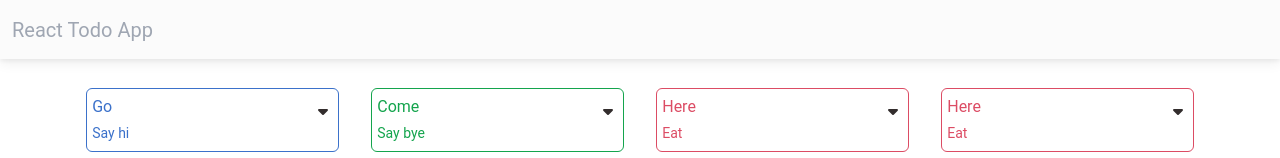
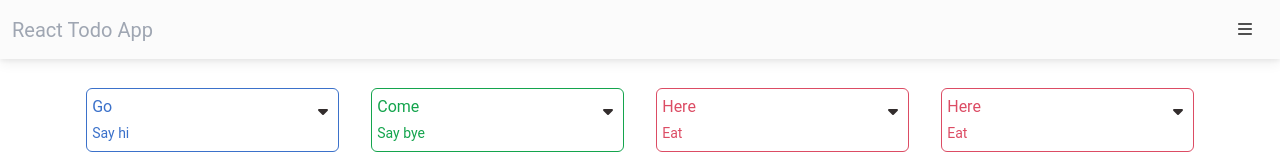
Before and after one commit to BlackIQ/React-Practical-2, a React (Create React App) app: page / in a window 1280 px wide. Shown: the top 158 px of the page. Built offline with nearby package versions, Linux system fonts and the light colour scheme.

Commit message:
Adding right icons

```diff
--- a/src/components/navbar.jsx
+++ b/src/components/navbar.jsx
@@ -1,13 +1,18 @@
-import React, { Component } from "react";
+import React from "react";
+import {FontAwesomeIcon} from "@fortawesome/react-fontawesome";
+import {faBars} from "@fortawesome/free-solid-svg-icons";
 
-class Navbar extends Component {
+class Navbar extends React.Component {
     state = {};
 
     render() {
         return (
             <nav className="navbar navbar-light bg-light">
                 <div className="container-fluid">
-                    <a href="" className="navbar-brand text-secondary">React Todo App</a>
+                    <a href="." className="navbar-brand text-secondary">React Todo App</a>
+                    <div className="d-flex align-items-center">
+                        <a className="text-reset me-3" href="#"><i className=""><FontAwesomeIcon icon={faBars} /></i></a>
+                    </div>
                 </div>
             </nav>
         )
```
